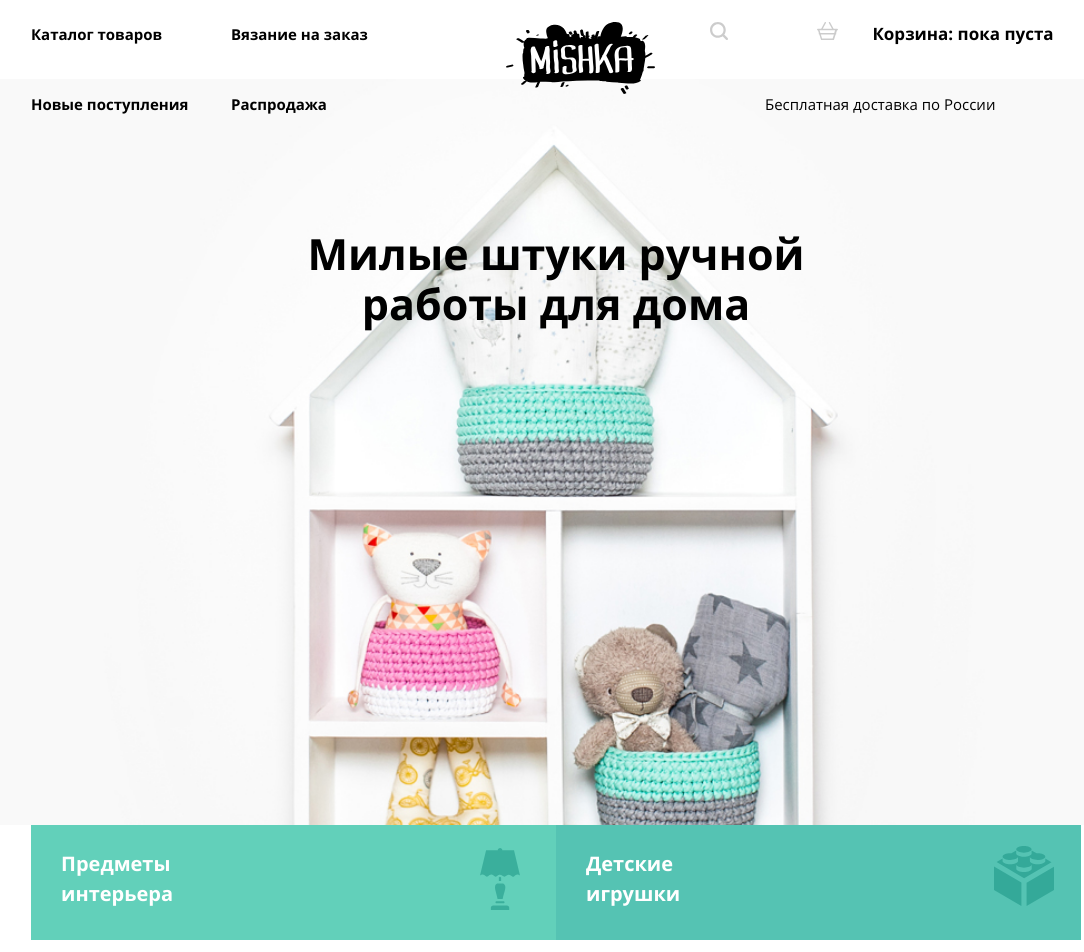
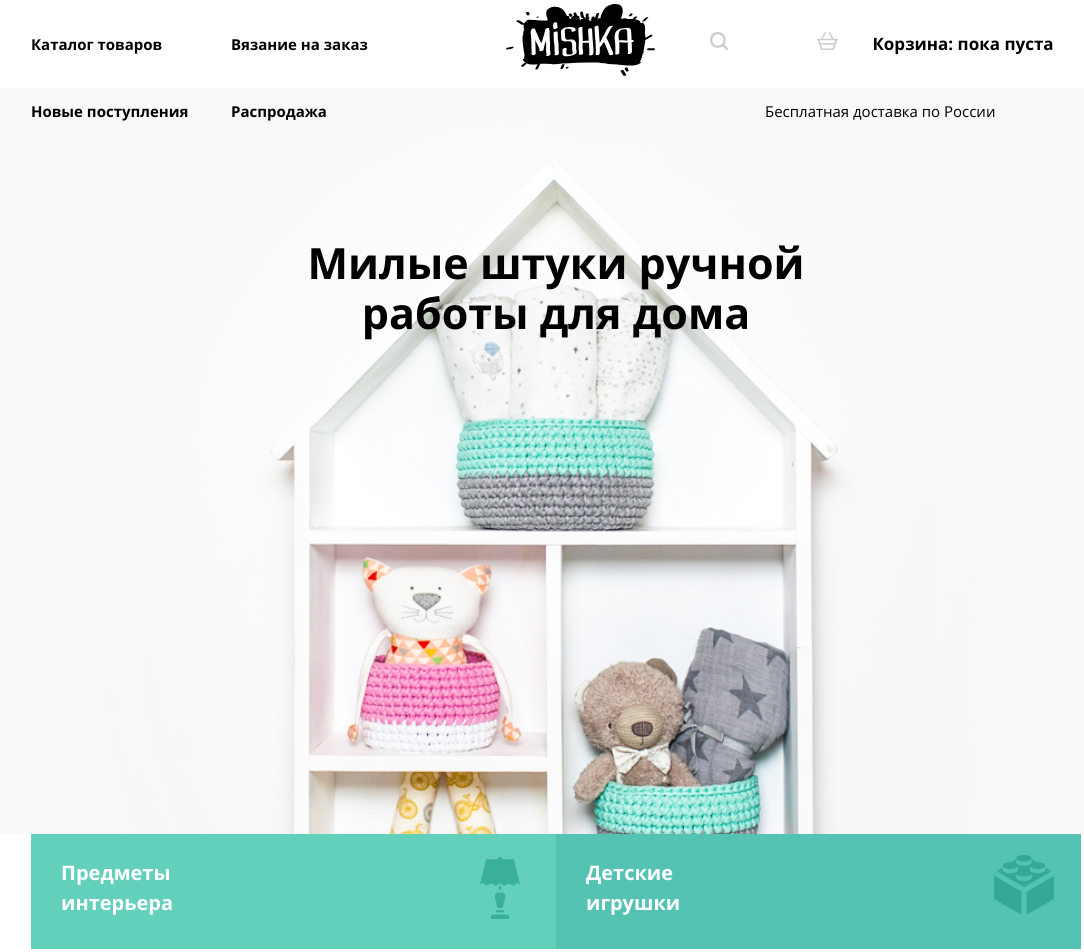
Before and after one commit to Ramz3301/Mishka, a website: page source/index.html in a window 1280 px wide. Shown: the top 952 px of the page, without its empty margins (84-1168 px from the left). Drawn offline with nearby package versions, Linux system fonts and the light colour scheme; files that its build step writes are made by us from their sources.

Commit message:
Добавь кадрирование карты и выровни хедер

```diff
--- a/source/sass/blocks/contacts.scss
+++ b/source/sass/blocks/contacts.scss
@@ -41,6 +41,7 @@
 }
 
 .contacts__title::before {
+  @media (min-width: 768px) {
     content: "";
     position: absolute;
     width: 47px;
@@ -48,6 +49,7 @@
     background-image: url("../../img/flag.svg");
     background-repeat: no-repeat;
     right: 0;
+  }
 
   @media (min-width: 1150px) {
     left: -100px;
@@ -102,8 +104,10 @@
 }
 
 .contacts__map {
-  background-image: url("../../img/map.jpg");
+  // background-image: url("../../img/map.jpg");
+  background-image: url("../../img/map-mishka.jpg");
   background-repeat: no-repeat;
+  background-position: 50% 0;
   margin-bottom: 42px;
   height: 457px;
   width: 100%;
--- a/source/sass/blocks/page-header.scss
+++ b/source/sass/blocks/page-header.scss
@@ -10,11 +10,14 @@
     display: grid;
     grid-template-columns: 320px 82px 265px;
     grid-template-rows: 70px 50px;
-    // align-items: center;
   }
 
   @media (min-width: 1150px) {
+    padding: 0;
     grid-template-columns: 184px 265px 200px 85px 317px;
+    grid-template-rows: 88px 45px;
+    align-items: center;
+    height: 88px;
   }
 }
 
@@ -68,12 +71,13 @@
     display: grid;
     grid-template-columns: 160px 160px;
     column-gap: 10px;
+    align-items: center;
   }
 
   @media (min-width: 1150px) {
     grid-row: 1/3;
     grid-template-columns: 190px 190px;
-    grid-template-rows: 70px 50px;
+    grid-template-rows: 88px 45px;
   }
 }
 
--- a/source/sass/blocks/product-of-the-type.scss
+++ b/source/sass/blocks/product-of-the-type.scss
@@ -10,12 +10,12 @@
   @media (min-width: 768px) {
     width: 100%;
     height: 746px;
-    background-position: 50% 60%;
+    background-position: 50% 0;
     // background-color: var(--lightgrey);
   }
 
   @media (min-width: 1150px) {
-    // background-size: cover;
+    background-position: 50% 30%;
   }
 
   @media (min-resolution: 2dppx) {
@@ -27,7 +27,7 @@
 .product-of-the-type__caption {
   font-size: 27px;
   text-align: center;
-  // padding-top: 73px;
+  padding-top: 45px;
 
   @media (min-width: 768px) {
     font-size: 43px;
```
Also changed, not shown: source/img/map-mishka.jpg (added). Lines whose indentation alone changed are shown as unchanged.
